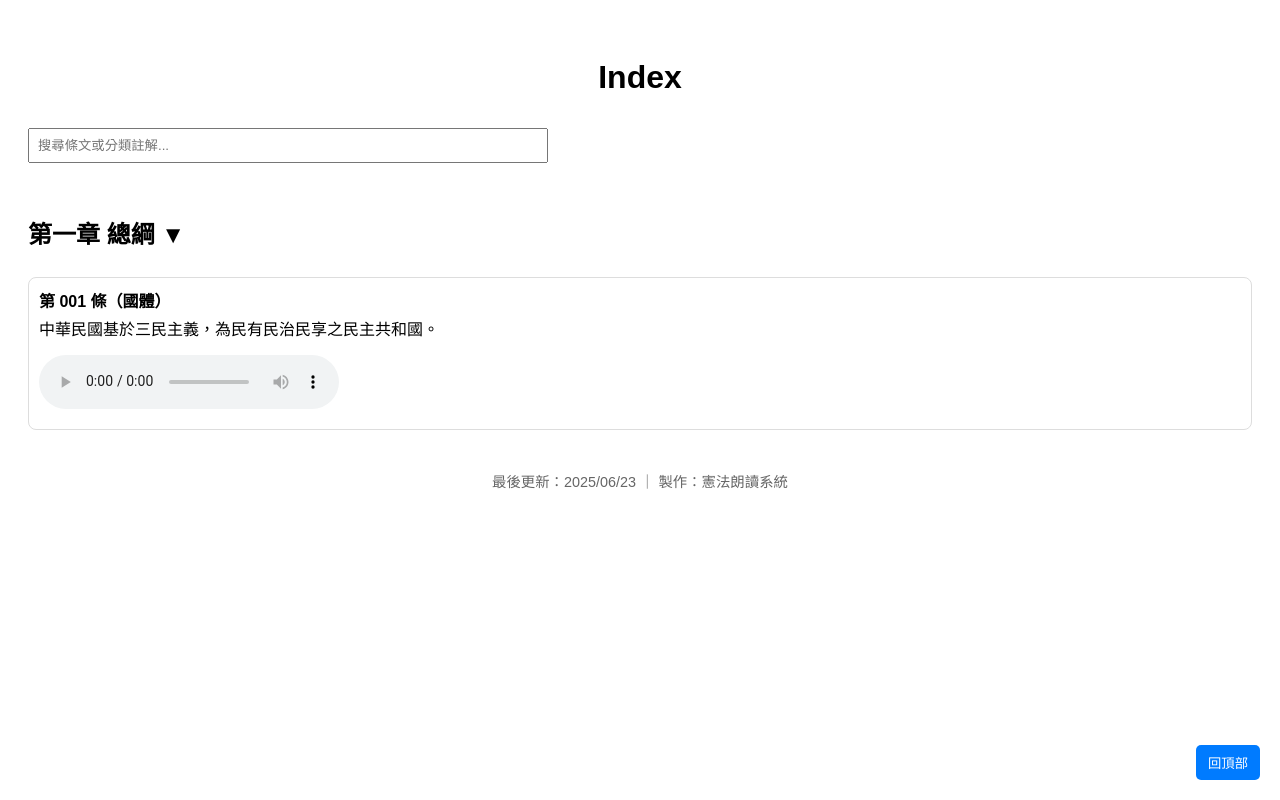
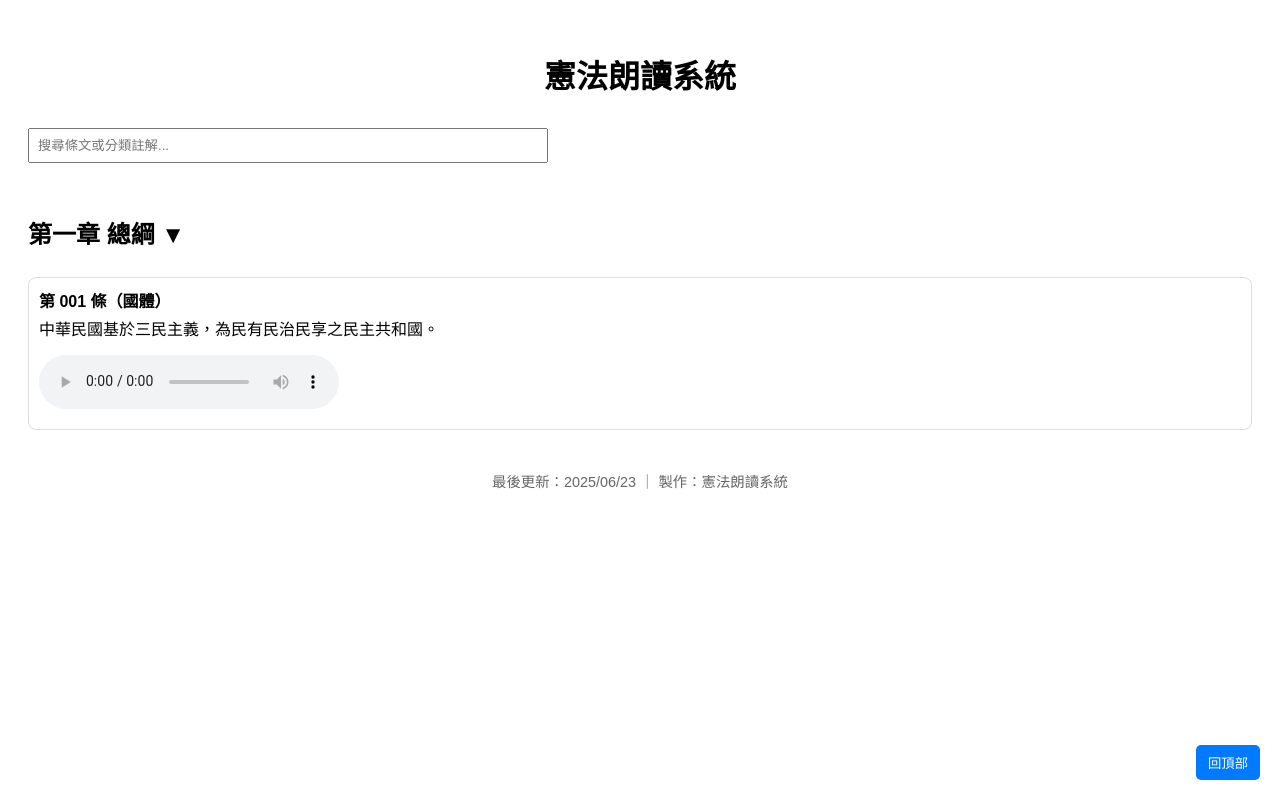
Before and after one commit to wen040413/constitution-reader, a plain HTML site: page index.html in a window 1280 px wide. Drawn offline with Linux system fonts and the light colour scheme.

Commit message:
Add files via upload

```diff
--- a/index.html
+++ b/index.html
@@ -3,7 +3,7 @@
 <head>
   <meta charset="UTF-8" />
   <meta name="viewport" content="width=device-width, initial-scale=1.0"/>
-  <title>Index</title>
+  <title>憲法朗讀系統</title>
   <style>
     body { font-family: "Noto Sans TC", sans-serif; padding: 20px; line-height: 1.8; }
     h1 { text-align: center; }
@@ -16,7 +16,7 @@
   </style>
 </head>
 <body>
-  <h1>Index</h1>
+  <h1>憲法朗讀系統</h1>
 
   <input type="text" id="searchInput" placeholder="搜尋條文或分類註解..." onkeyup="filterArticles()">
 
```
